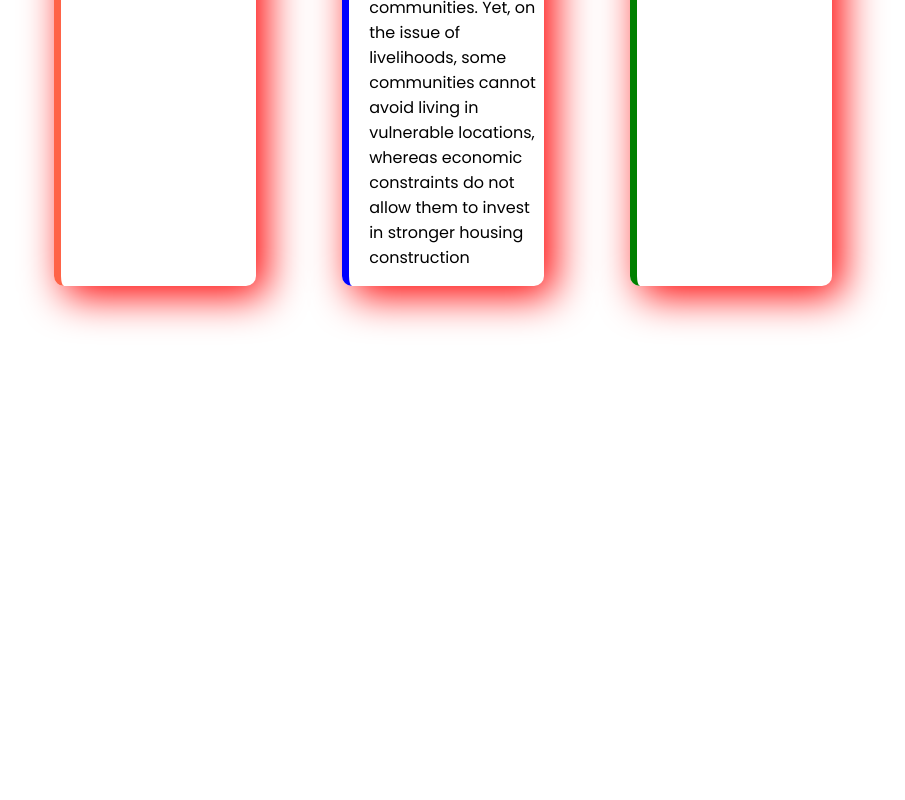
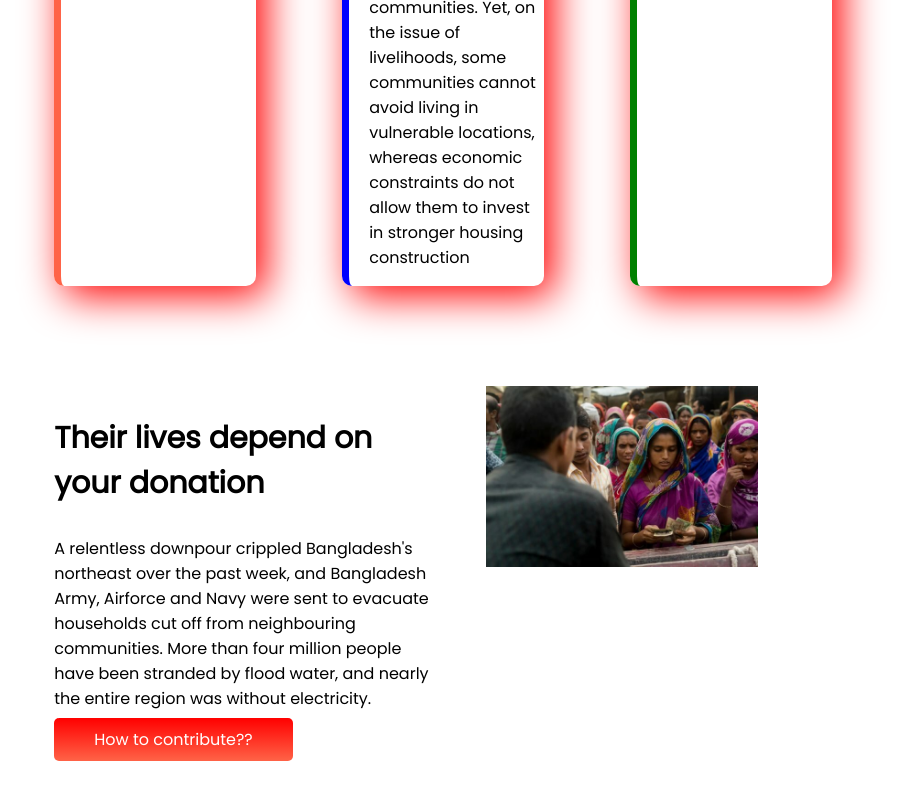
Before and after one commit to mahfujkhan02/flood-donate-portfolio, a plain HTML site: page index.html in a window 1280 px wide. Shown: the part 2940-3740 px from the top of the page, without its empty margins (197-1102 px from the left). Before the commit the page ends 3326 px from the top, so only its background shows below. Drawn offline with Linux system fonts and the light colour scheme; a web font is replaced by a local one.

Commit message:
intial commit added

```diff
--- a/index.html
+++ b/index.html
@@ -103,6 +103,22 @@
 
 
 
+    <section class="flexible-container">
+        <div class="half-width">
+            <h3>Their lives depend on your donation</h3>
+
+            <p>A relentless downpour crippled Bangladesh's northeast over the past week, and Bangladesh Army, Airforce and Navy were sent to evacuate households cut off from neighbouring communities. More than four million people have been stranded by flood water, and nearly the entire region was without electricity.</p>
+
+                <a class="link-button" target="_blank" href=>How to contribute??</a>
+
+
+            </div>
+
+            <div class="half-width">
+                <img src="images/donation1.jpg" alt="">
+            </div>
+         </section>
+
 
 
 
--- a/style.css
+++ b/style.css
@@ -5,6 +5,9 @@ body{
 h1{
     text-align: center;
     font-size: 70px;
+}
+h3{
+    font-size: 30px;
 }
 
 
@@ -49,11 +52,6 @@ h1{
  }
 
 
-
-
-
-
-
   .experience-item{
     text-align: center;
 
@@ -66,10 +64,6 @@ h1{
 
   }
 
-
-
-
-
   .donate-area{
     background-origin: border-box;
 
@@ -77,7 +71,6 @@ h1{
     background-position: left;
 
   }
-
 
   .no-item{
     width: 40%;
@@ -105,3 +98,12 @@ h1{
  #Education-children{
     border-left: 7px solid green;
  }
+
+
+ .half-width{
+    width: 70%;
+    padding-left: 5%;
+ }
+  .half-width img{
+     width: 70%;
+  }
```
